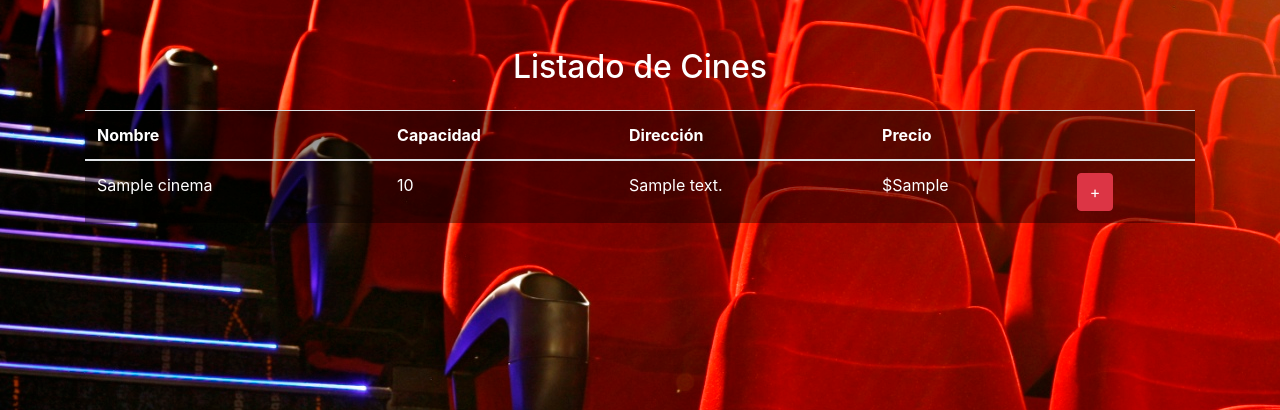
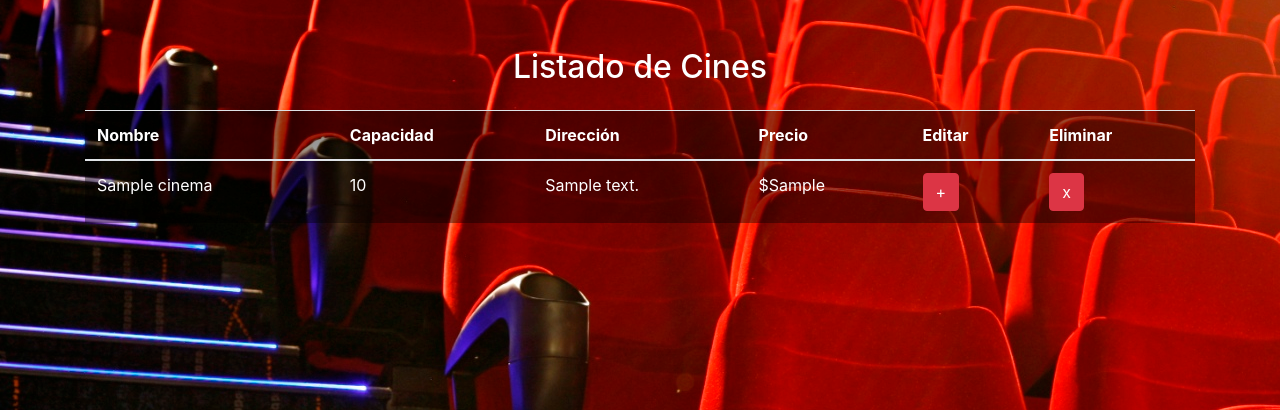
Before and after one commit to RodriSuarez/MoviePass, a PHP site: template Views/cinema-list.php in a window 1280 px wide. Shown: the part 56-466 px from the top of the page. Run offline with PHP 8.4, Linux system fonts and the light colour scheme; the template is opened without the code that fills it: most values are stand-ins (such as "Sample title", 1, 10 or a date in 2020); some libraries are stand-ins or nearby versions.

Commit message:
se agrego boton eliminar en listado de cines

```diff
--- a/Views/cinema-list.php
+++ b/Views/cinema-list.php
@@ -10,7 +10,8 @@
                          <th>Capacidad</th>
                          <th>Dirección</th>
                          <th>Precio</th>
-                         <th></th>
+                         <th>Editar</th>
+                         <th>Eliminar</th>
                     </thead>
                     <tbody>
                          <?php
@@ -38,6 +39,22 @@
                                                   </button>
                                                   </form>
                                              </td>
+                                              <td>
+                                             <form action="ShowDeleteView\<?= $cinema->getName() ?>" method="POST">
+
+
+                                                  <!-- OJO este input es importante -->
+
+                                                  <input type="hidden" value="<?= $cinema->getName() //ACA VA GETID?>" name="name">
+
+                                                  <!-- OJO este input es importante -->
+
+
+                                                  <button type="submit" class="btn btn-danger">
+                                                       <span uk-icon="icon: trash">x</span>
+                                                  </button>
+                                                  </form>
+                                             </td>
                                         </tr>
                                    <?php
                               }
```
